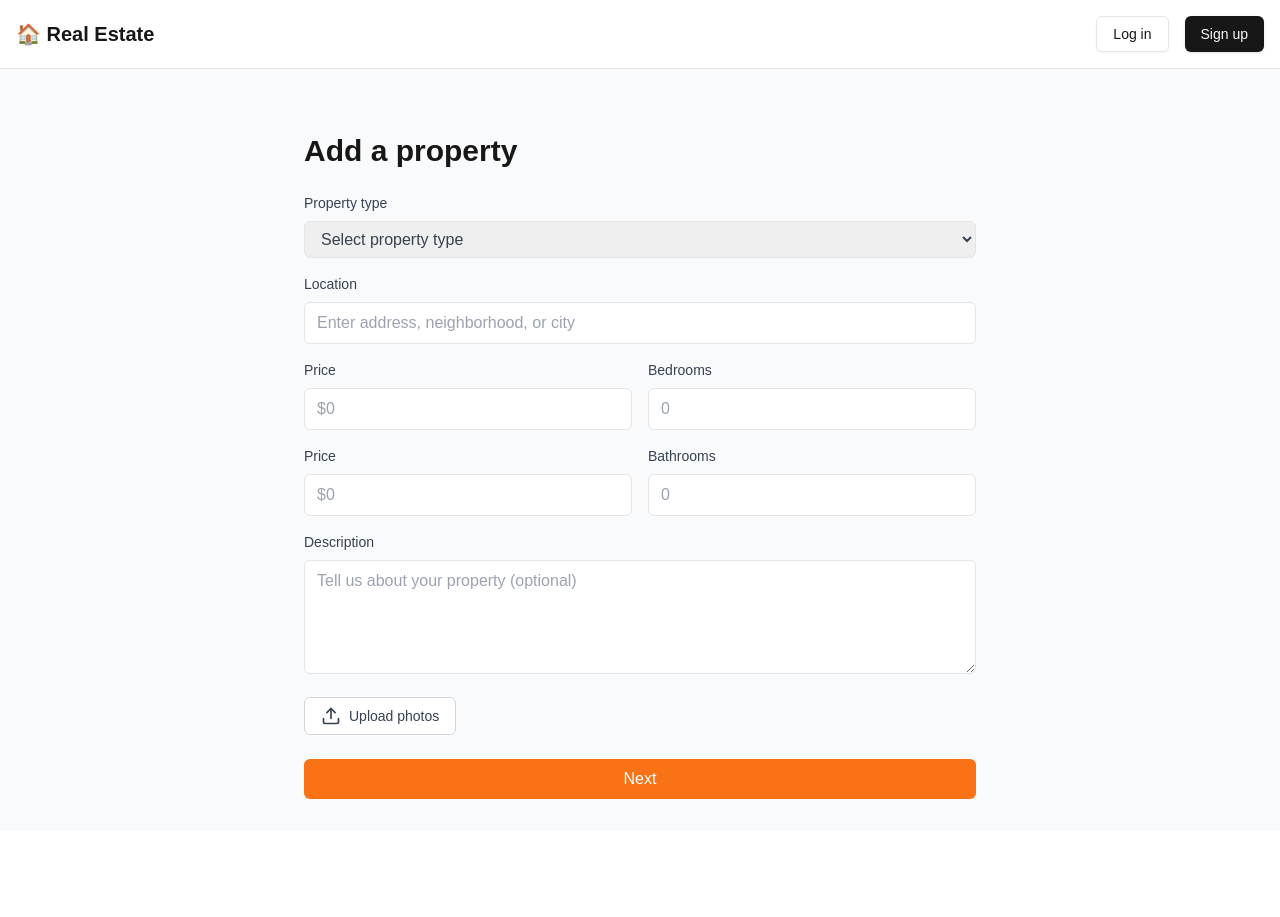
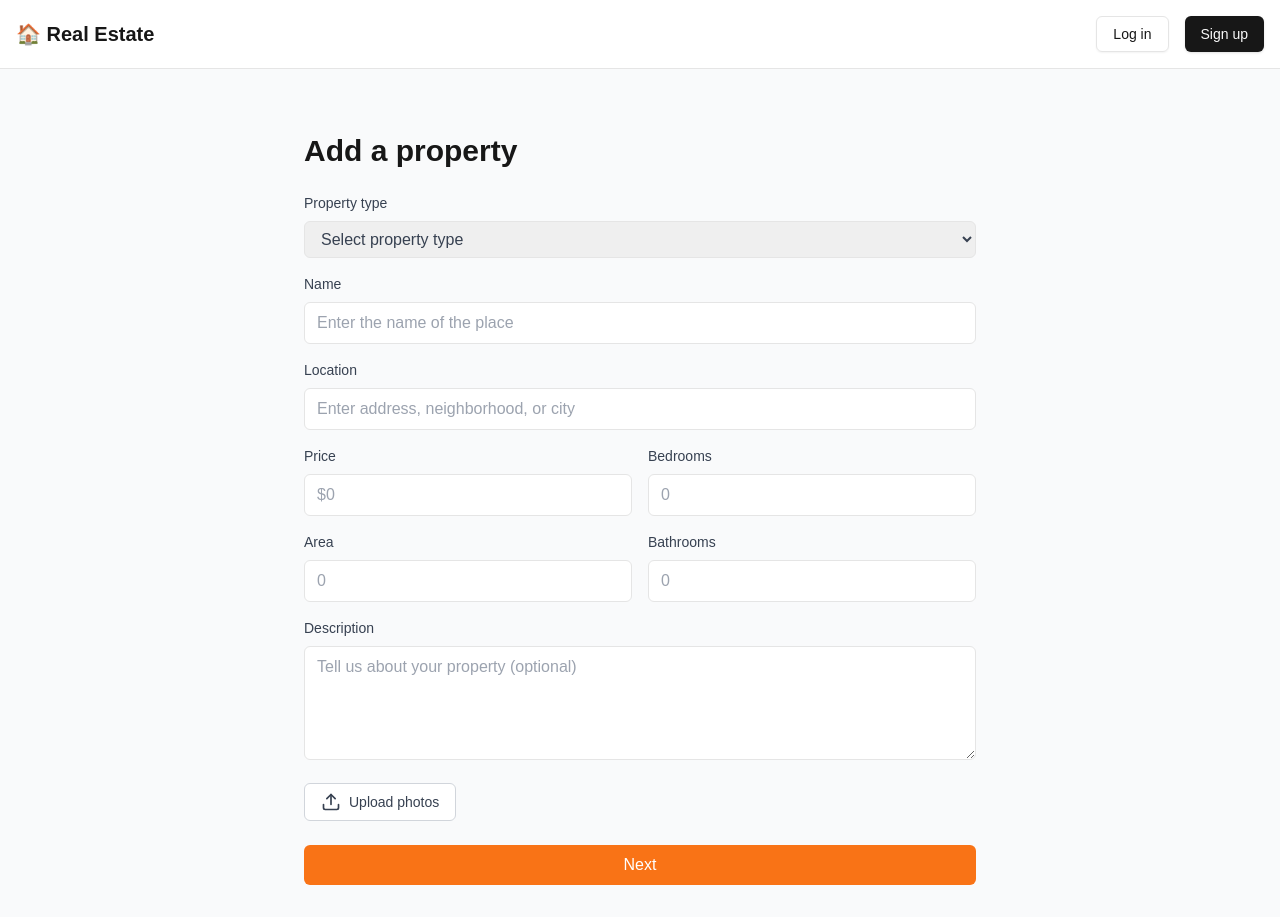
Before and after one commit to TheCryss/CasaYa-Frontend, a Next.js app: page /add in a window 1280 px wide. Before the commit the page ends 831 px from the top, so only its background shows below. Built offline with nearby package versions, Linux system fonts and the light colour scheme.

Commit message:
feat: Add houses is now possible

```diff
--- a/components/features/AddPage/InputField.tsx
+++ b/components/features/AddPage/InputField.tsx
@@ -1,11 +1,13 @@
 interface InputFieldProps {
-  label: string;
-  name: string;
-  type: string;
-  placeholder: string;
+  label: string
+  name: string
+  type: string
+  placeholder: string
+  onChange: (e: React.ChangeEvent<HTMLInputElement>) => void
+  value: string
 }
 
-export default function InputField({ label, name, type, placeholder }: InputFieldProps) {
+export default function InputField({ label, name, type, placeholder, onChange, value }: InputFieldProps) {
   return (
     <div className="mb-4">
       <label htmlFor={name} className="block mb-2 text-sm font-medium text-gray-700">
@@ -17,6 +19,8 @@ export default function InputField({ label, name, type, placeholder }: InputFiel
         name={name}
         className="w-full px-3 py-2 text-gray-700 border rounded-md focus:outline-none focus:ring-2 focus:ring-orange-500"
         placeholder={placeholder}
+        onChange={onChange}
+        value={value}
       />
     </div>
   )
--- a/components/features/AddPage/PropertyForm.tsx
+++ b/components/features/AddPage/PropertyForm.tsx
@@ -1,3 +1,6 @@
+import { useState } from 'react'
+import { useRouter } from 'next/navigation'
+import { useAuth } from '../../../contexts/AuthContext'
 import InputField from './InputField'
 import SelectField from './SelectField'
 import TextareaField from './TextareaField'
@@ -6,25 +9,150 @@ import SubmitButton from './SubmitButton'
 
 export default function PropertyForm() {
   const propertyTypes = ['House', 'Apartment', 'Condo', 'Townhouse', 'Land']
+  const { accessToken, isLoggedIn } = useAuth()
+  const router = useRouter()
+
+  const [formData, setFormData] = useState({
+    propertyType: '',
+    name: '',
+    location: '',
+    price: '',
+    bedrooms: '',
+    area: '',
+    bathrooms: '',
+    description: '',
+  })
+
+  const handleChange = (e: React.ChangeEvent<HTMLInputElement | HTMLTextAreaElement | HTMLSelectElement>) => {
+    const { name, value } = e.target
+    setFormData((prevData) => ({
+      ...prevData,
+      [name]: value,
+    }))
+  }
+
+  const handleSubmit = async (e: React.FormEvent<HTMLFormElement>) => {
+    e.preventDefault()
+
+    if (!isLoggedIn) {
+      alert('You must be logged in to add a property.')
+      return
+    }
+
+    const payload = {
+      name: formData.name,
+      description: formData.description,
+      type: formData.propertyType,
+      price: formData.price,
+      location: formData.location,
+      address: formData.location, // Assuming location is the address
+      rooms: formData.bedrooms,
+      bathrooms: formData.bathrooms,
+      parking: 0, // Default value
+      area: formData.area,
+      user: 1, // Replace with actual user ID from context
+    }
+
+    console.log(payload)
+
+    try {
+      const response = await fetch('http://localhost:8000/properties/', {
+        method: 'POST',
+        headers: {
+          'Content-Type': 'application/json',
+          'Authorization': `JWT ${accessToken}`,
+        },
+        body: JSON.stringify(payload),
+      })
+
+      if (!response.ok) {
+        throw new Error('Network response was not ok')
+      }
+
+      const data = await response.json()
+      console.log('Property added:', data)
+      router.push('/')
+    } catch (error) {
+      console.error('Error adding property:', error)
+      // Handle error (e.g., display error message to user)
+    }
+  }
 
   return (
-    <form className="max-w-2xl mx-auto mt-8">
+    <form className="max-w-2xl mx-auto mt-8" onSubmit={handleSubmit}>
       <h1 className="mb-6 text-3xl font-bold">Add a property</h1>
 
-      <SelectField label="Property type" name="propertyType" options={propertyTypes} />
-      <InputField label="Location" name="location" type="text" placeholder="Enter address, neighborhood, or city" />
+      <SelectField
+        label="Property type"
+        name="propertyType"
+        options={propertyTypes}
+        onChange={handleChange}
+        value={formData.propertyType}
+      />
+
+      <InputField
+        label="Name"
+        name="name"
+        type="text"
+        placeholder="Enter the name of the place"
+        onChange={handleChange}
+        value={formData.name}
+      />
+
+      <InputField
+        label="Location"
+        name="location"
+        type="text"
+        placeholder="Enter address, neighborhood, or city"
+        onChange={handleChange}
+        value={formData.location}
+      />
 
       <div className="grid grid-cols-2 gap-4">
-        <InputField label="Price" name="price" type="number" placeholder="$0" />
-        <InputField label="Bedrooms" name="bedrooms" type="number" placeholder="0" />
+        <InputField
+          label="Price"
+          name="price"
+          type="number"
+          placeholder="$0"
+          onChange={handleChange}
+          value={formData.price}
+        />
+        <InputField
+          label="Bedrooms"
+          name="bedrooms"
+          type="number"
+          placeholder="0"
+          onChange={handleChange}
+          value={formData.bedrooms}
+        />
       </div>
 
       <div className="grid grid-cols-2 gap-4">
-        <InputField label="Price" name="price" type="number" placeholder="$0" />
-        <InputField label="Bathrooms" name="bathrooms" type="number" placeholder="0" />
+        <InputField
+          label="Area"
+          name="area"
+          type="number"
+          placeholder="0"
+          onChange={handleChange}
+          value={formData.area}
+        />
+        <InputField
+          label="Bathrooms"
+          name="bathrooms"
+          type="number"
+          placeholder="0"
+          onChange={handleChange}
+          value={formData.bathrooms}
+        />
       </div>
 
-      <TextareaField label="Description" name="description" placeholder="Tell us about your property (optional)" />
+      <TextareaField
+        label="Description"
+        name="description"
+        placeholder="Tell us about your property (optional)"
+        onChange={handleChange}
+        value={formData.description}
+      />
 
       <div className="mb-6">
         <UploadButton />
--- a/components/features/AddPage/SelectField.tsx
+++ b/components/features/AddPage/SelectField.tsx
@@ -2,9 +2,11 @@ interface SelectFieldProps {
   label: string
   name: string
   options: string[]
+  onChange: (e: React.ChangeEvent<HTMLSelectElement>) => void
+  value: string
 }
 
-export default function SelectField({ label, name, options }: SelectFieldProps) {
+export default function SelectField({ label, name, options, onChange, value }: SelectFieldProps) {
   return (
     <div className="mb-4">
       <label htmlFor={name} className="block mb-2 text-sm font-medium text-gray-700">
@@ -14,6 +16,8 @@ export default function SelectField({ label, name, options }: SelectFieldProps)
         id={name}
         name={name}
         className="w-full px-3 py-2 text-gray-700 border rounded-md focus:outline-none focus:ring-2 focus:ring-orange-500"
+        onChange={onChange}
+        value={value}
       >
         <option value="">Select {label.toLowerCase()}</option>
         {options.map((option) => (
--- a/components/features/AddPage/TextareaField.tsx
+++ b/components/features/AddPage/TextareaField.tsx
@@ -2,9 +2,11 @@ interface TextareaFieldProps {
   label: string
   name: string
   placeholder: string
+  onChange: (e: React.ChangeEvent<HTMLTextAreaElement>) => void
+  value: string
 }
 
-export default function TextareaField({ label, name, placeholder }: TextareaFieldProps) {
+export default function TextareaField({ label, name, placeholder, onChange, value }: TextareaFieldProps) {
   return (
     <div className="mb-4">
       <label htmlFor={name} className="block mb-2 text-sm font-medium text-gray-700">
@@ -16,6 +18,8 @@ export default function TextareaField({ label, name, placeholder }: TextareaFiel
         rows={4}
         className="w-full px-3 py-2 text-gray-700 border rounded-md focus:outline-none focus:ring-2 focus:ring-orange-500"
         placeholder={placeholder}
+        onChange={onChange}
+        value={value}
       ></textarea>
     </div>
   )
```
